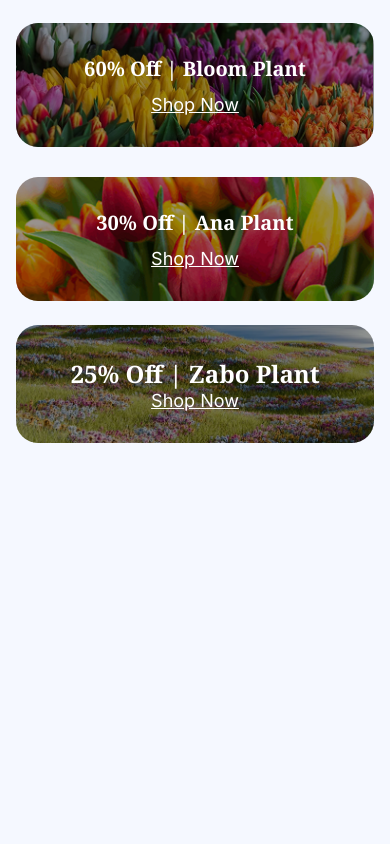
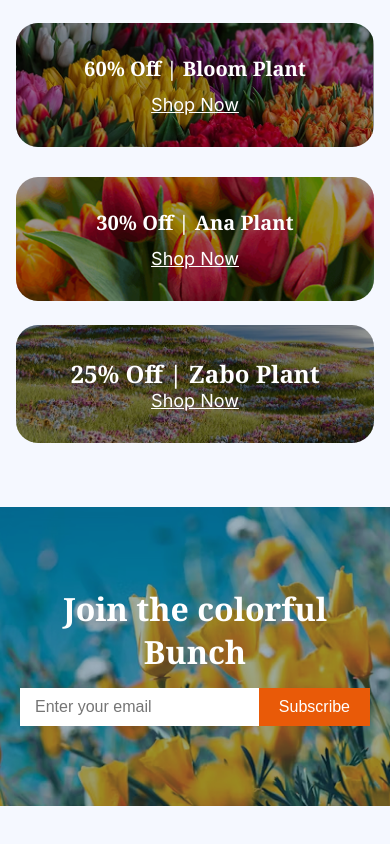
Before and after one commit to habibarumana/assignment2, a plain HTML site: page index.html in a window 390 px wide. Shown: the part 3550-4394 px from the top of the page. Before the commit the page ends 4057 px from the top, so only its background shows below. Drawn offline with Linux system fonts and the light colour scheme.

Commit message:
adding a new section

```diff
--- a/index.html
+++ b/index.html
@@ -135,6 +135,13 @@
         </div>
       </section>
 
+      <section class="subscribe-section">
+        <h1 class="noto-serif">Join the colorful Bunch</h1>
+        <form class="subscribe-form">
+           <input type="email" placeholder="Enter your email" required />
+           <button type="submit">Subscribe</button>
+        </form>
+      </section>
     </main>
     <footer>
 
--- a/styles/style.css
+++ b/styles/style.css
@@ -339,6 +339,50 @@ body {
   height: 100%;
 }
 
+/* subscribe section */
+
+.subscribe-section {
+   background-image: url('../assets/news-letter-bg.png');
+   background-size: cover;
+   width: 100%;
+   max-width: 1440px;
+   height: 533px;
+   background-position: center;
+   color: #ffffff;
+   text-align: center;
+   padding: 190px 305px 190px 305px;
+   margin-bottom: 50px;
+}
+
+.subscribe-section h1 {
+   font-size: 3rem;
+   margin-bottom: 20px;
+}
+
+.subscribe-form {
+   display: flex;
+   flex: 1;
+   border: none;
+   font-size: 1rem;
+}
+
+.subscribe-form input[type="email"]
+{
+   padding: 10px;
+   flex: 1;
+   border: none;
+   font-size: 1rem;
+   width: ;
+}
+
+.subscribe-form button {
+   padding: 10px 20px;
+   border: none;
+   background-color: #E95A08;
+   color: #ffffff;
+   font-size: 1rem;
+   cursor: pointer;
+}
 
  /* responsive media query */
 
@@ -469,9 +513,31 @@ body {
       min-height: auto;
     }
 
+    /* subscribe section */
 
+    .subscribe-section {
+      padding: 80px 20px;
+      height: auto;
+    }
+    .subscribe-section h1 {
+      font-size: 2rem;
+      margin-bottom: 15px;
+    }
 
+    .subscribe-form {
+      display: flex;
+      flex-direction: row;
+      max-width: 100%;
+    }
 
+    .subscribe-form input[type="email"] {
+      flex: 1;
+      padding: 10px 15px;
+    }
+
+    .subscribe-form button {
+      padding: 10px 20px;
+    }
 
 
  }
```
